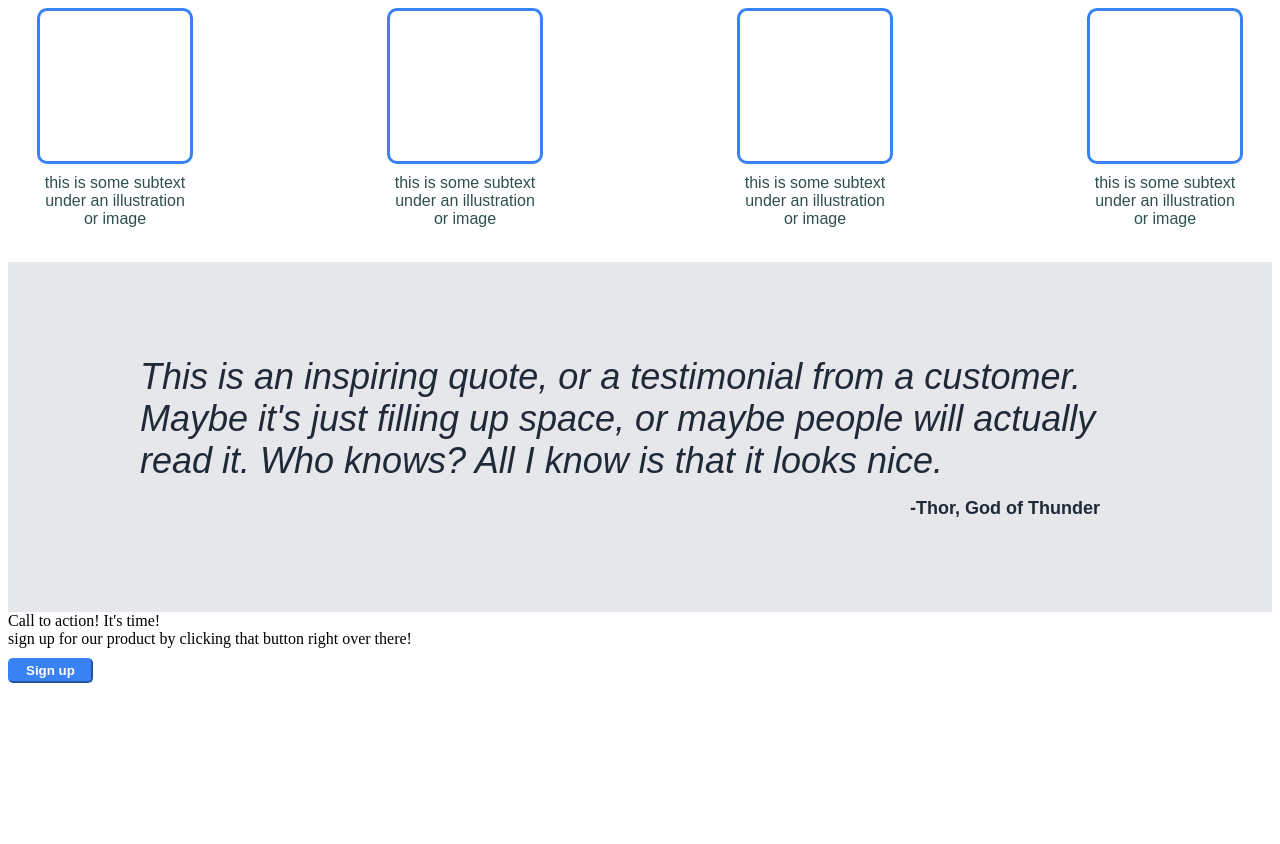
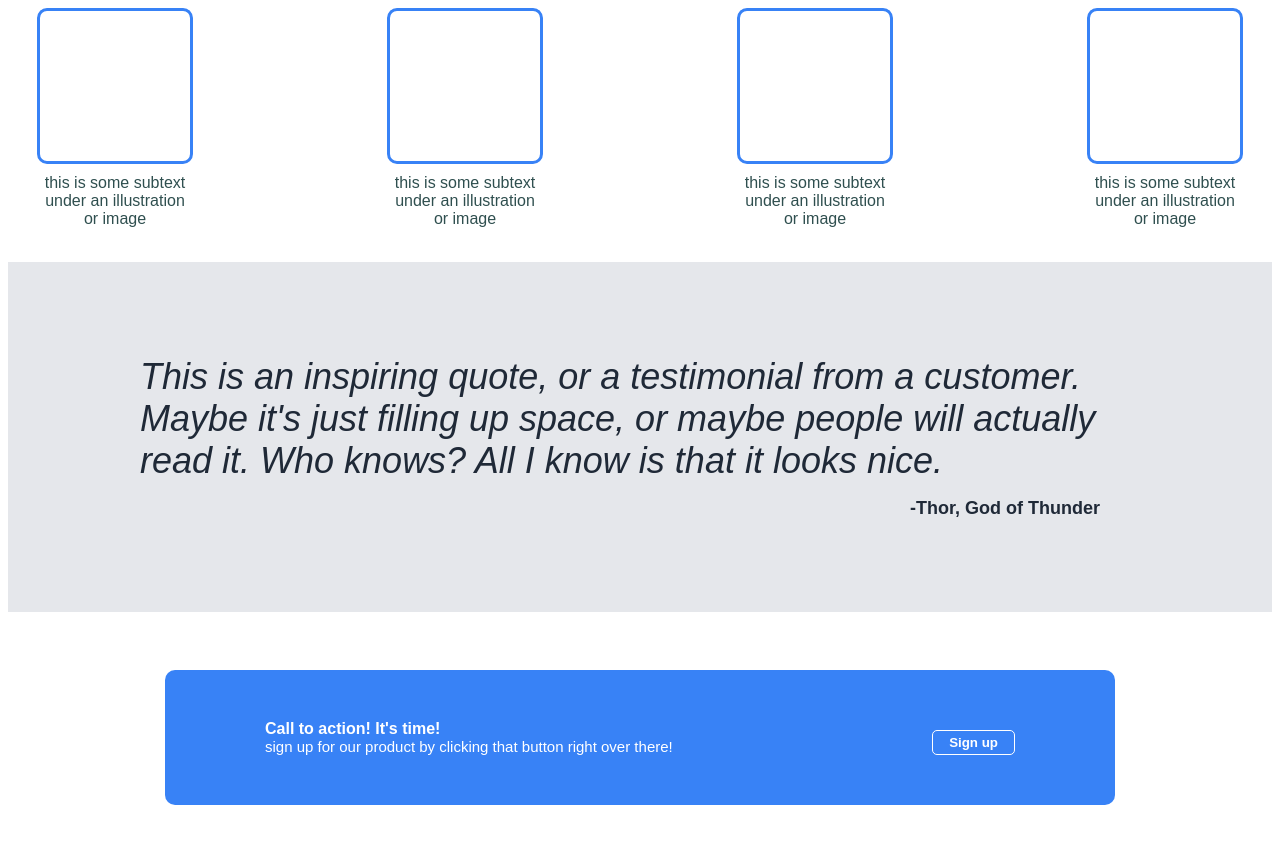
Before and after one commit to briancoco/paradise-website, a plain HTML site: page index.html in a window 1280 px wide. Shown: the part 499-1343 px from the top of the page. Before the commit the page ends 1190 px from the top, so only its background shows below. Drawn offline with Linux system fonts and the light colour scheme.

Commit message:
finished formatting footer

```diff
--- a/index.html
+++ b/index.html
@@ -61,9 +61,11 @@
 
     <div class="sec-4">
         <div class="rectangle">
-            <div>Call to action! It's time!</div>
-            <div>sign up for our product by clicking that button right over there!</div>
-            <button>Sign up</button>
+            <div class="bottom-text">
+                <div class="top">Call to action! It's time!</div>
+                <div class="bottom">sign up for our product by clicking that button right over there!</div>
+            </div>
+            <button class="bottom-button">Sign up</button>
         </div>
     </div>
 </body>
--- a/style.css
+++ b/style.css
@@ -155,3 +155,35 @@ button {
     color: #1f2937;
     padding-right: 40px;
 }
+
+.sec-4 {
+    display: flex;
+    justify-content: center;
+    align-items: center;
+    height: 250px;
+}
+
+.rectangle {
+    display: flex;
+    background-color: #3882f6;
+    width: 750px;
+    justify-content: space-between;
+    padding: 50px 100px 50px 100px;
+    border-radius: 10px;
+}
+
+.bottom-text .top{
+    color: white;
+    font-family: sans-serif;
+    font-weight: bold;
+}
+
+.bottom-text .bottom {
+    color: white;
+    font-family: sans-serif;
+    font-size: 15px;
+}
+.bottom-button {
+    border: solid white 1.5px;
+
+}
```
